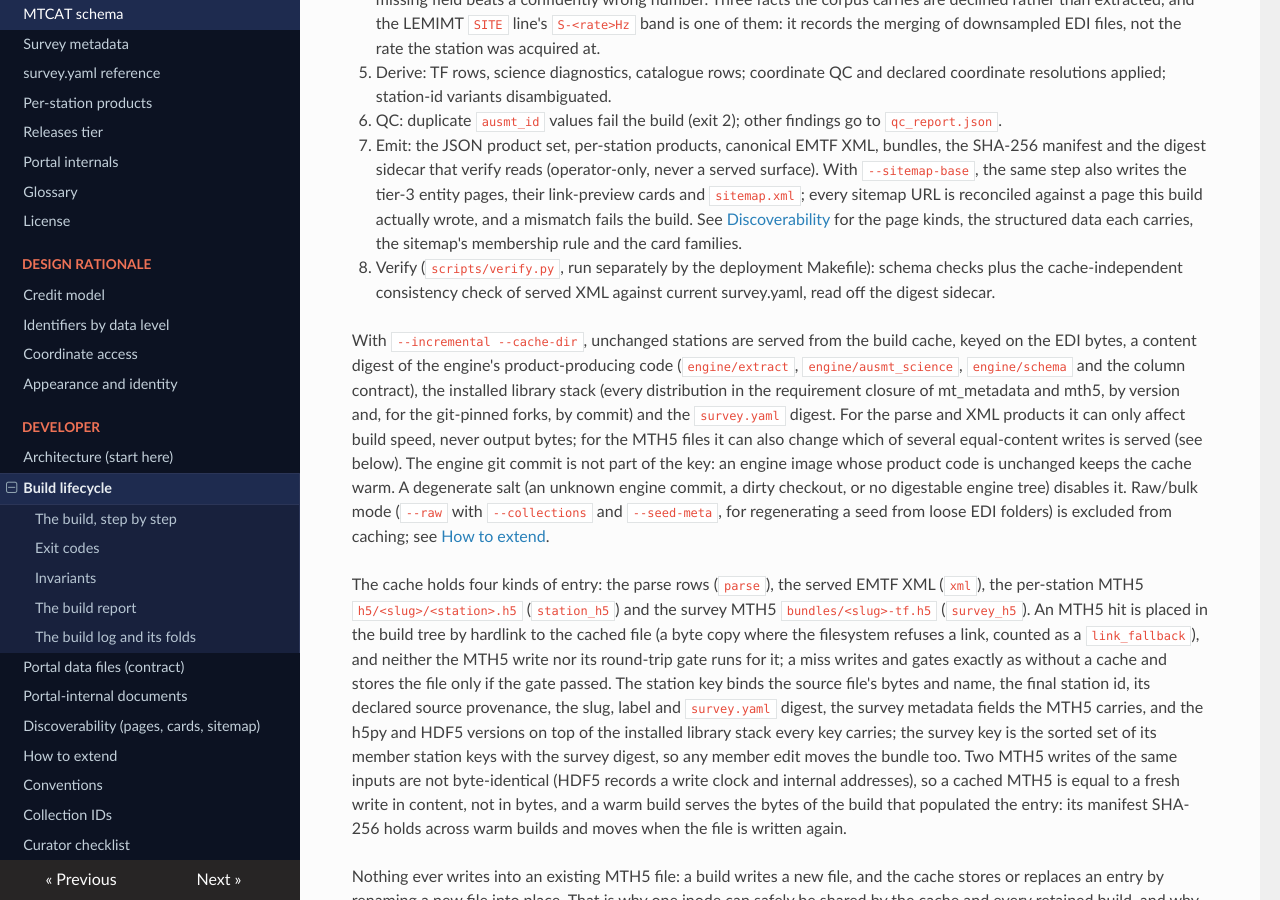
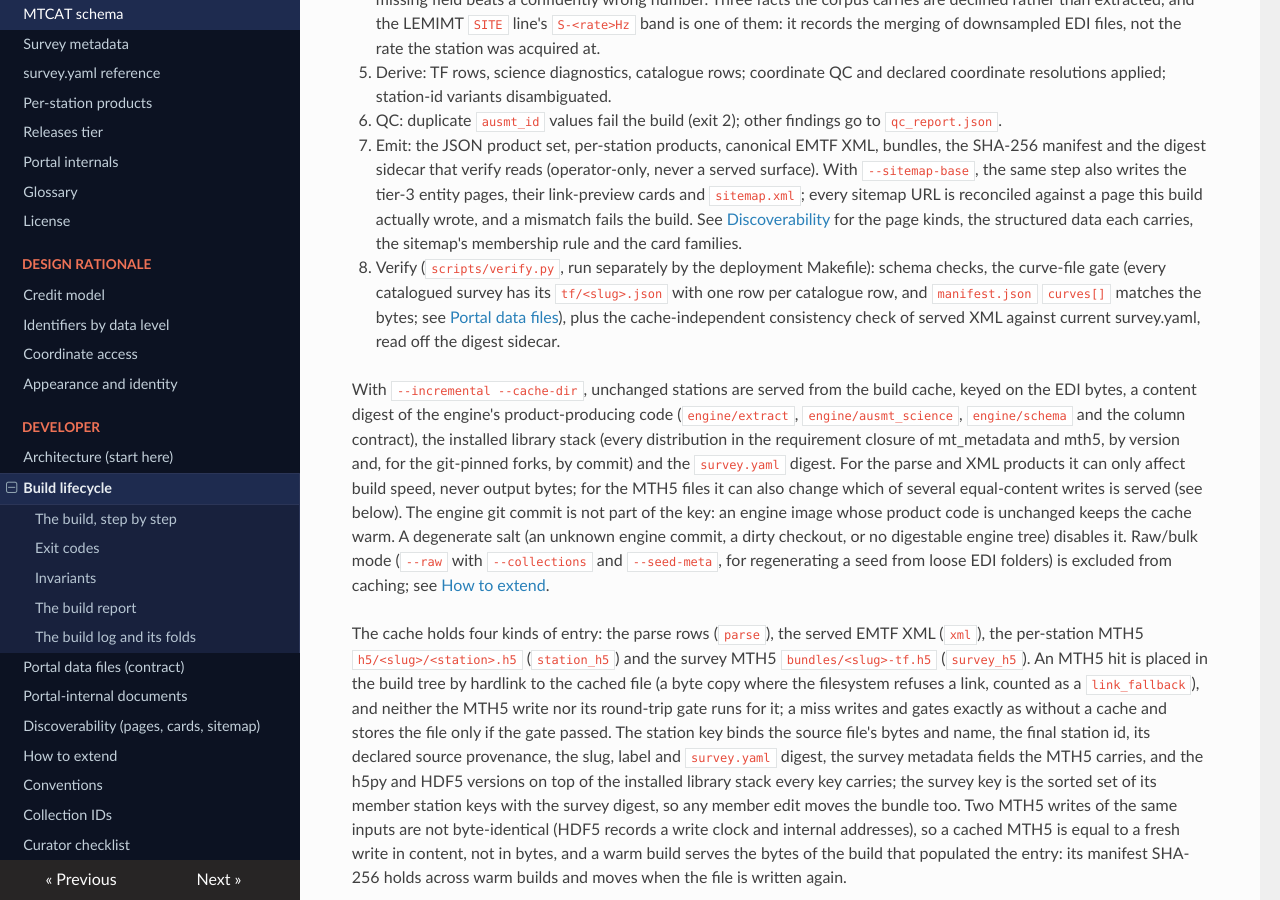
Before and after one commit to bvkay/ausmt, an MkDocs documentation site: the page built from docs/docs/developer/build-lifecycle.md, in a window 1280 px wide and 900 px high, scrolled down 1268 px. Built offline with MkDocs 1.6.1, drawn with Linux system fonts in a browser that asks for light colours; nearby versions of some CDN libraries.

Commit message:
docs: the build lifecycle names the verify curve-file gate

```diff
--- a/docs/docs/developer/build-lifecycle.md
+++ b/docs/docs/developer/build-lifecycle.md
@@ -66,7 +66,9 @@ and the output is byte-identical to a build from before the flag existed.
    `sitemap.xml`; every sitemap URL is reconciled against a page this build actually wrote, and a
    mismatch fails the build. See [Discoverability](discoverability.md) for the page kinds, the
    structured data each carries, the sitemap's membership rule and the card families.
-8. Verify (`scripts/verify.py`, run separately by the deployment Makefile): schema checks plus the
+8. Verify (`scripts/verify.py`, run separately by the deployment Makefile): schema checks, the
+   curve-file gate (every catalogued survey has its `tf/<slug>.json` with one row per catalogue row,
+   and `manifest.json` `curves[]` matches the bytes; see [Portal data files](data-files.md)), plus the
    cache-independent consistency check of served XML against current survey.yaml, read off the digest
    sidecar.
 
```
